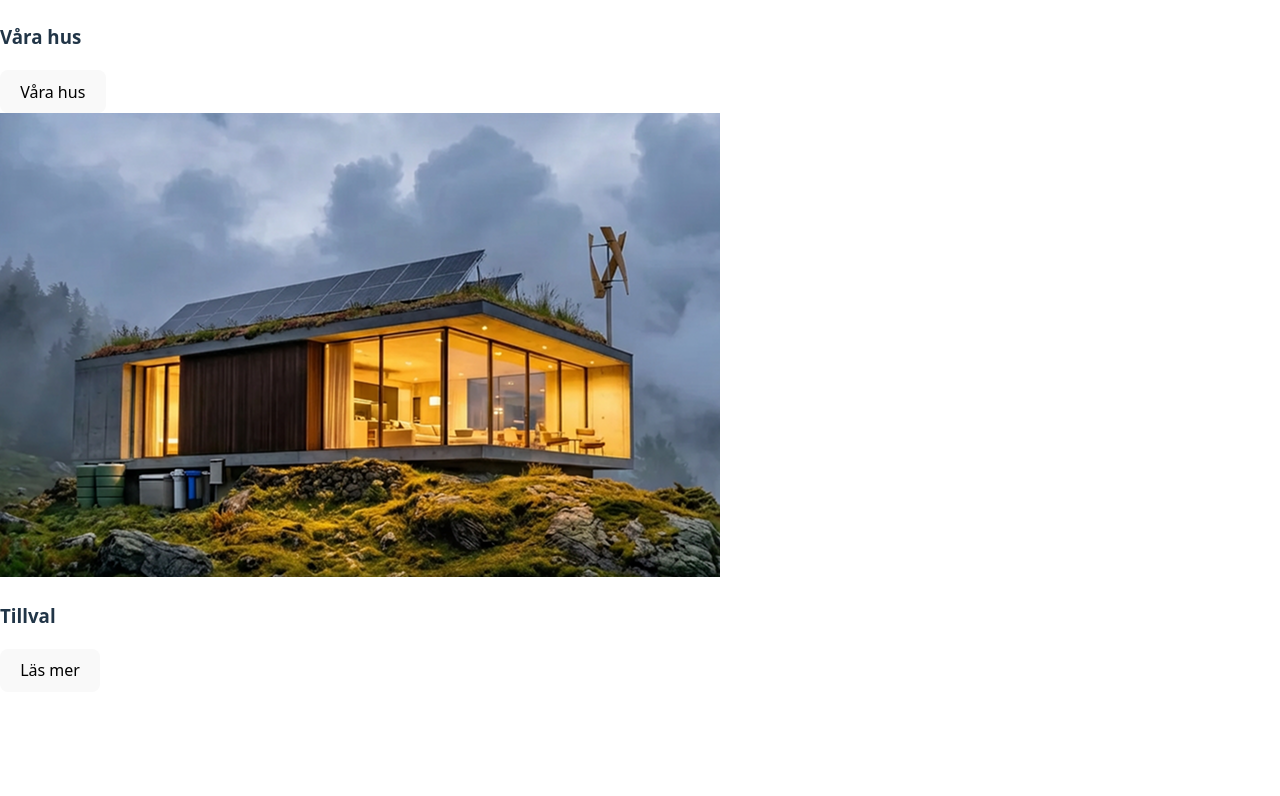
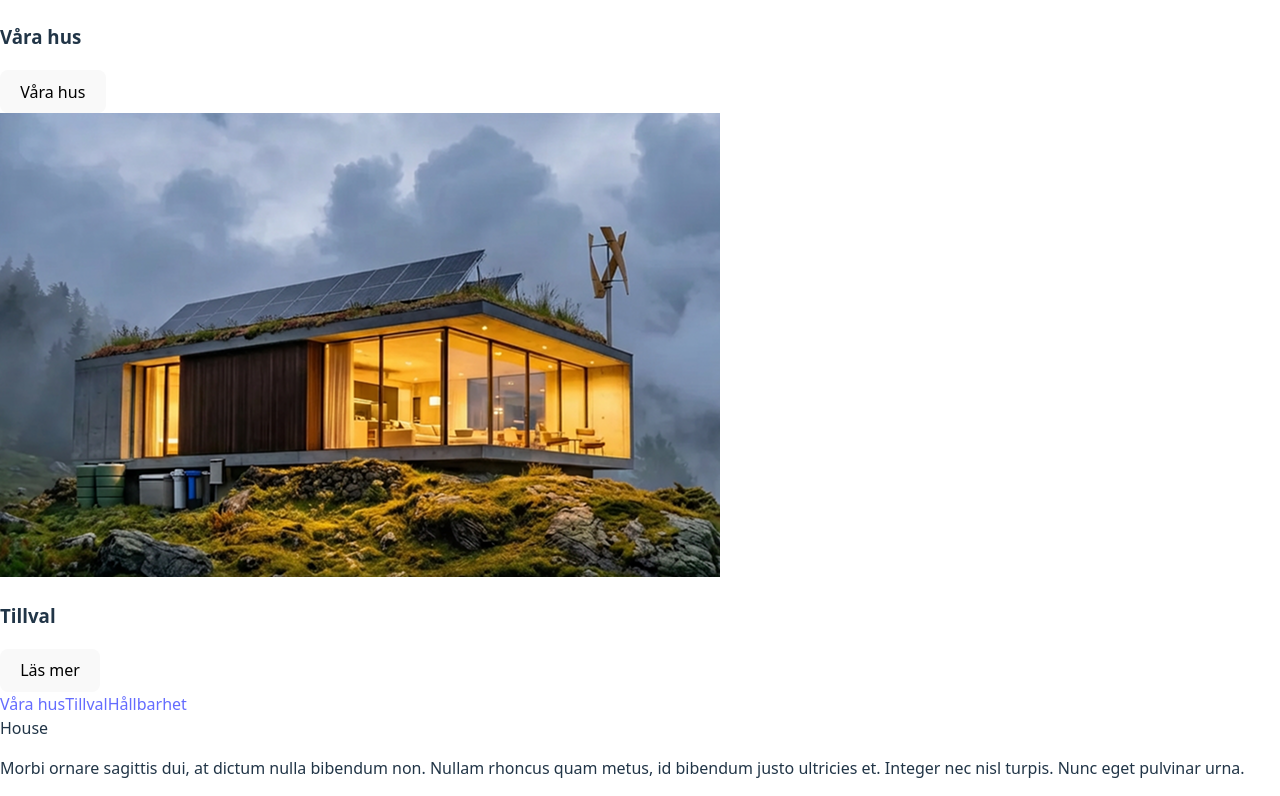
Before and after one commit to JennAnd/house-landing-page, a React (Vite) app: page / in a window 1280 px wide. Shown: the part 1741-2537 px from the top of the page. Before the commit the page ends 2433 px from the top, so only its background shows below. Built offline with nearby package versions, Linux system fonts and the light colour scheme.

Commit message:
add footer content

```diff
--- /dev/null
+++ b/src/components/Footer.tsx
@@ -0,0 +1,19 @@
+function Footer() {
+  return (
+    <footer>
+      <nav>
+        <a href="#">Våra hus</a>
+        <a href="#">Tillval</a>
+        <a href="#">Hållbarhet</a>
+      </nav>
+      <div>House</div>
+      <p>
+        Morbi ornare sagittis dui, at dictum nulla bibendum non. Nullam rhoncus
+        quam metus, id bibendum justo ultricies et. Integer nec nisl turpis.
+        Nunc eget pulvinar urna.
+      </p>
+    </footer>
+  );
+}
+
+export default Footer;
--- a/src/pages/Home.tsx
+++ b/src/pages/Home.tsx
@@ -2,6 +2,7 @@ import Header from "../components/Header";
 import Hero from "../components/Hero";
 import TextSection from "../components/TextSection";
 import HouseSection from "../components/HouseSection";
+import Footer from "../components/Footer";
 
 function Home() {
   return (
@@ -10,6 +11,7 @@ function Home() {
       <Hero />
       <TextSection />
       <HouseSection />
+      <Footer />
     </>
   );
 }
```
